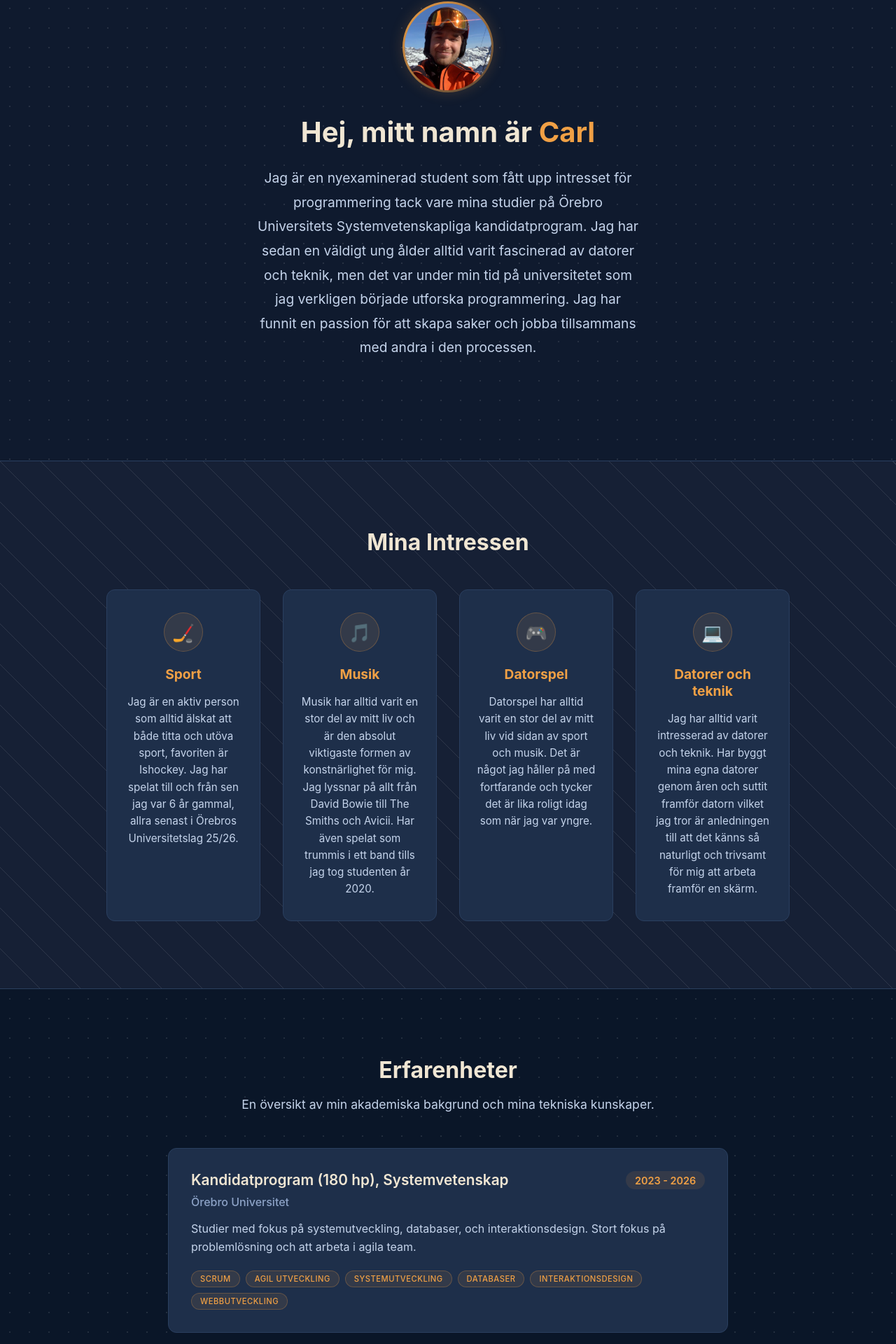
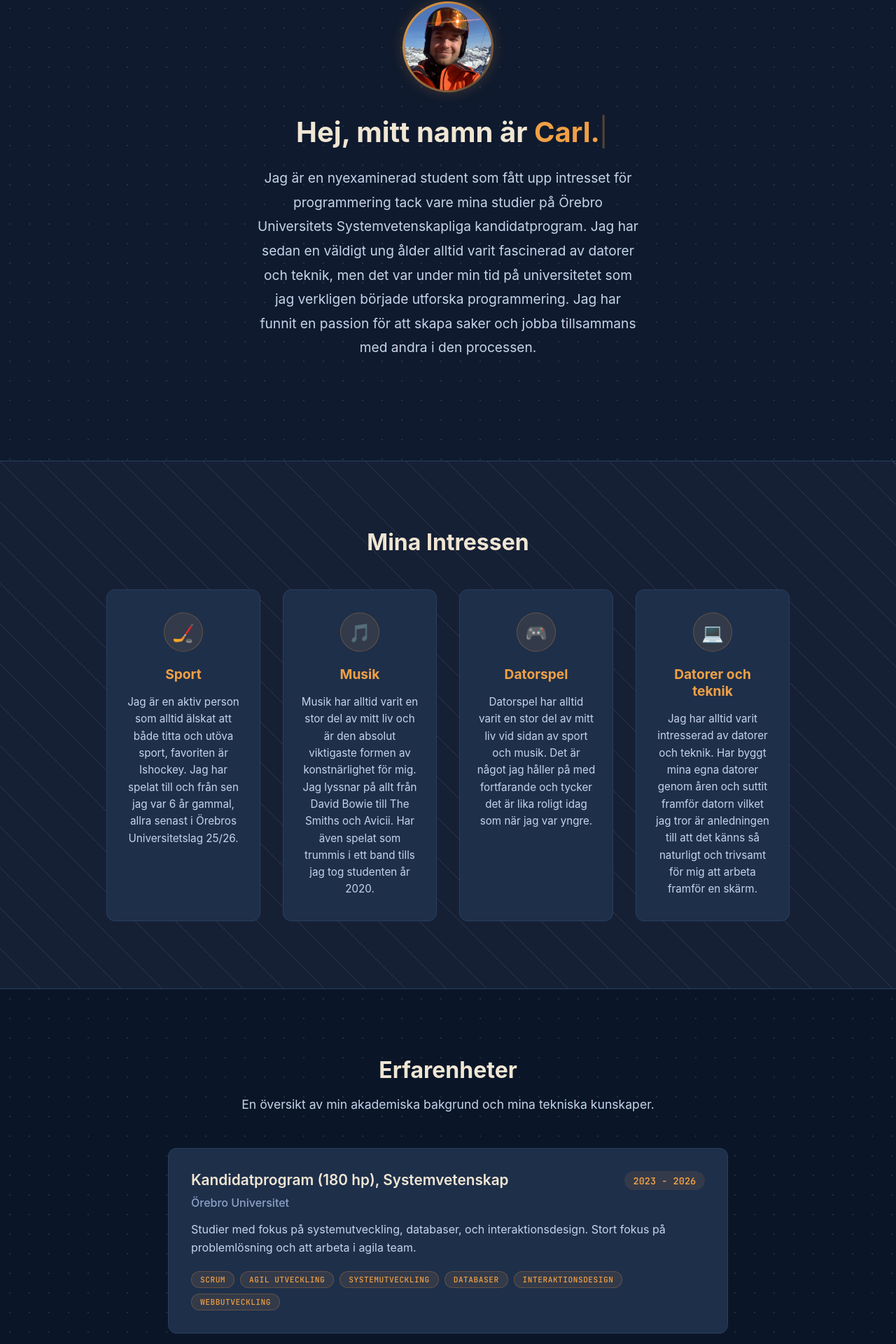
Before and after one commit to Nalldes/Portfolio, a React (Vite) app in the folder carl-tegerup-portfolio/: page / in a window 1280 px wide. Shown: the part 222-2142 px from the top of the page at 70% size. Built offline with nearby package versions, Linux system fonts and the light colour scheme.

Commit message:
Carl animation

```diff
--- a/carl-tegerup-portfolio/src/index.css
+++ b/carl-tegerup-portfolio/src/index.css
@@ -1,4 +1,5 @@
 @import "./styles/Variables.css";
+@import url("https://fonts.googleapis.com/css2?family=JetBrains+Mono:wght@400;500;600&display=swap");
 
 * {
   box-sizing: border-box;
--- a/carl-tegerup-portfolio/src/sections/Hero.jsx
+++ b/carl-tegerup-portfolio/src/sections/Hero.jsx
@@ -1,14 +1,39 @@
+import { useState, useEffect } from "react";
 import "../styles/Hero.css";
 import profileImg from "/calle cv bild.jpg";
 
 function Hero() {
+  const nameToType = "Carl.";
+  const [currentName, setCurrentName] = useState("");
+  const typingSpeed = 200;
+  const startDelay = 500;
+
+  useEffect(() => {
+    const startTimeout = setTimeout(() => {
+      let currentIndex = 0;
+
+      const typingInterval = setInterval(() => {
+        if (currentIndex < nameToType.length) {
+          setCurrentName(nameToType.substring(0, currentIndex + 1));
+          currentIndex++;
+        } else {
+          clearInterval(typingInterval);
+        }
+      }, typingSpeed);
+
+      return () => clearInterval(typingInterval);
+    }, startDelay);
+
+    return () => clearTimeout(startTimeout);
+  }, []);
+
   return (
     <section id="om-mig">
       <div className="hero-avatar">
         <img src={profileImg} alt="Carl Tegerup" />
       </div>
       <h1>
-        Hej, mitt namn är <span>Carl</span>
+        Hej, mitt namn är <span className="typed-name">{currentName}</span>
       </h1>
       <p>
         Jag är en nyexaminerad student som fått upp intresset för programmering
--- a/carl-tegerup-portfolio/src/styles/Experience.css
+++ b/carl-tegerup-portfolio/src/styles/Experience.css
@@ -76,7 +76,8 @@
 }
 
 .experience-period {
-  font-size: 0.9rem;
+  font-family: "JetBrains Mono";
+  font-size: 0.85rem;
   color: var(--accent);
   background-color: var(--accent-bg);
   padding: 0.3rem 0.8rem;
@@ -102,6 +103,7 @@
 }
 
 .experience-tags {
+  font-family: "JetBrains Mono";
   display: flex;
   flex-wrap: wrap;
   gap: 0.5rem;
--- a/carl-tegerup-portfolio/src/styles/Hero.css
+++ b/carl-tegerup-portfolio/src/styles/Hero.css
@@ -25,6 +25,32 @@
 
 #om-mig h1 span {
   color: var(--accent);
+}
+
+#om-mig h1 .typed-name {
+  color: var(--accent);
+  position: relative;
+  display: inline-block;
+  min-width: 1ch;
+}
+
+#om-mig h1 .typed-name::after {
+  content: "|";
+  position: absolute;
+  right: -12px;
+  color: var(--accent);
+  animation: blink 0.8s infinite;
+  font-weight: 400;
+}
+
+@keyframes blink {
+  0%,
+  100% {
+    opacity: 1;
+  }
+  50% {
+    opacity: 0;
+  }
 }
 
 #om-mig p {
@@ -59,16 +85,15 @@
 }
 
 @media (max-width: 440px) {
+  #om-mig {
+    padding: 0 1.5rem;
+  }
+
   .hero-avatar {
     width: 110px;
     height: 110px;
   }
-}
 
-@media (max-width: 440px) {
-  #om-mig {
-    padding: 0 1.5rem;
-  }
   #om-mig h1 {
     font-size: 2rem;
     margin-bottom: 1rem;
@@ -77,4 +102,9 @@
     font-size: 1rem;
     line-height: 1.6;
   }
+
+  #om-mig h1 .typed-name::after {
+    right: -8px;
+    font-size: 1.8rem; /* Lite mindre markör på mobil */
+  }
 }
```
